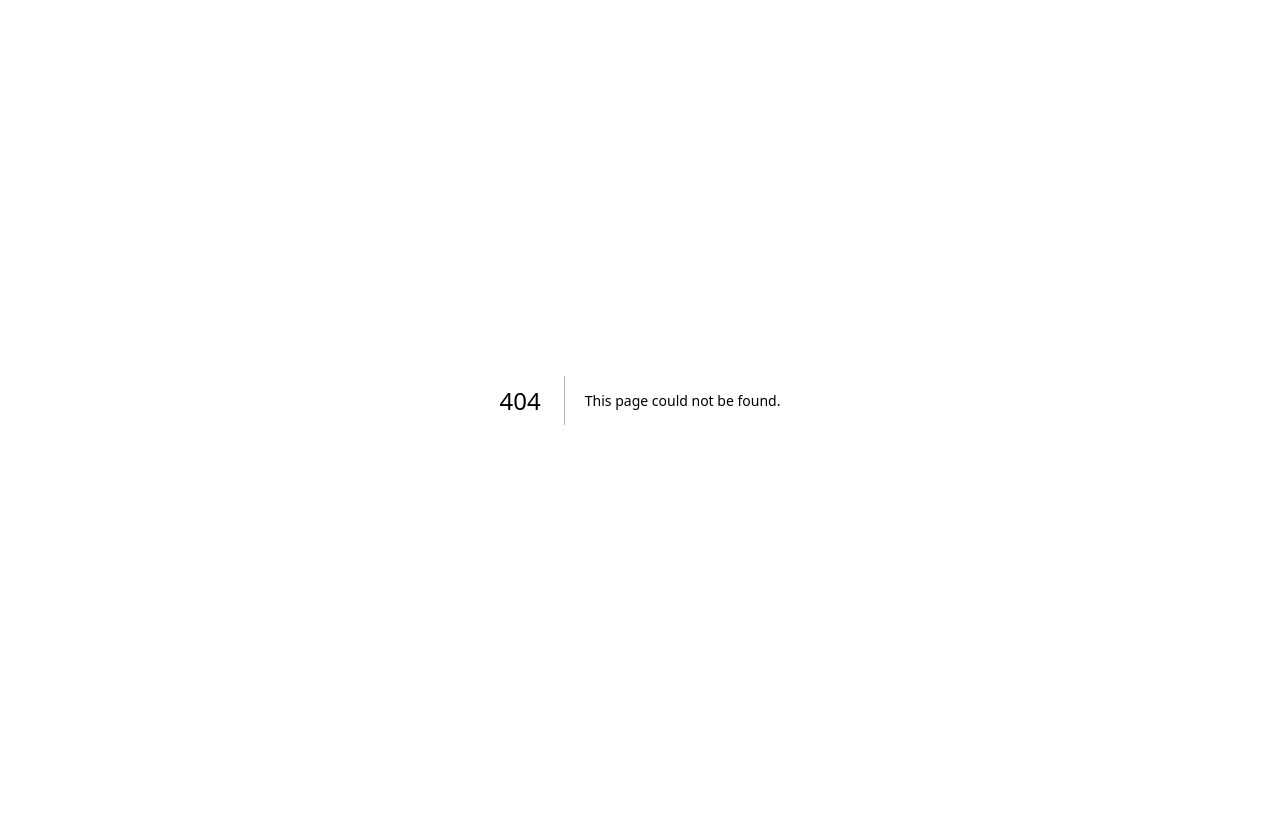
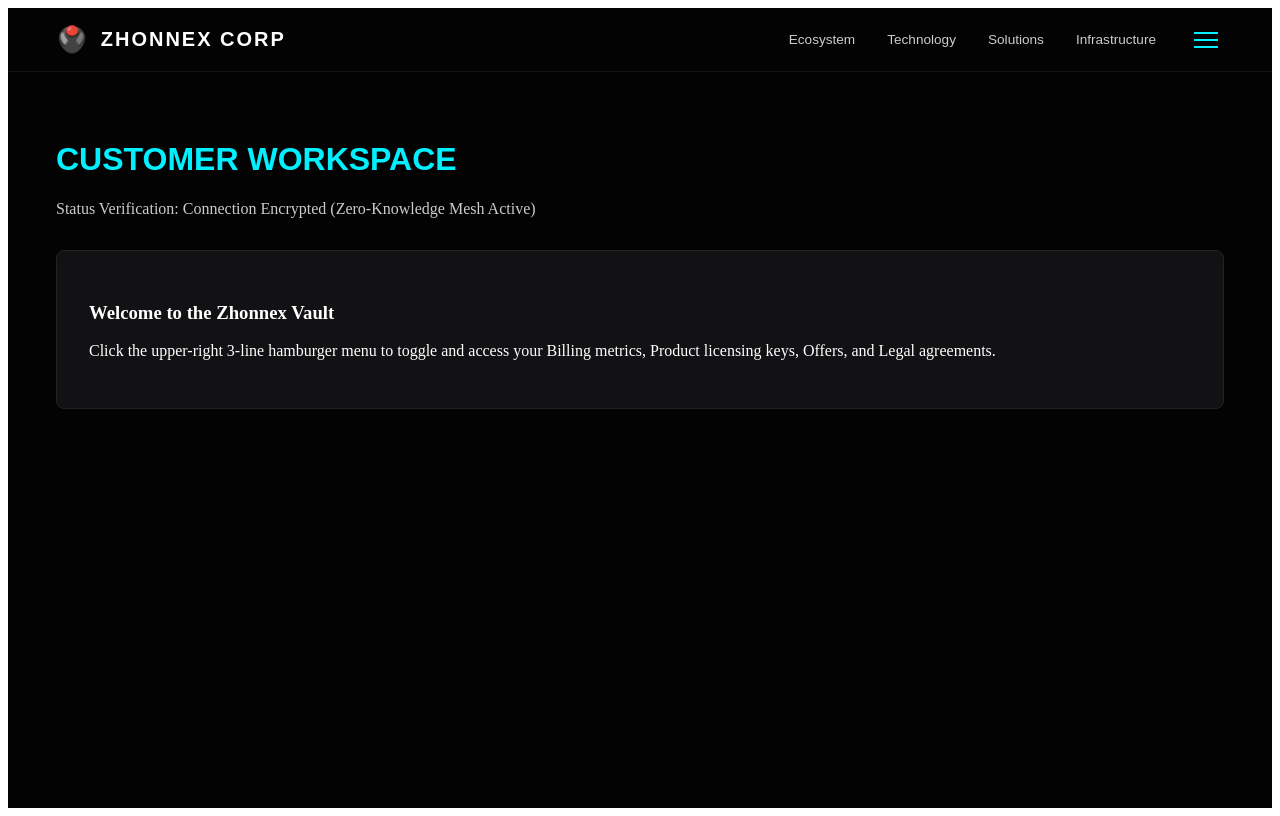
Before and after one commit to uwaziechidubem55-bit/zhonnex-empire-gateway, a Next.js app: page /dashboard/customer in a window 1280 px wide. Before the commit this address had no page. Built offline with nearby package versions, Linux system fonts and the light colour scheme.

Commit message:
Create src/pages/dashboard/customer.tsx

```diff
--- /dev/null
+++ b/src/pages/dashboard/customer.tsx
@@ -0,0 +1,25 @@
+import React, { useState } from 'react';
+import { ZhonnexTokens } from '../../config/design-tokens';
+import { HeaderNavigation } from '../../components/HeaderNavigation';
+import { HamburgerMenu } from '../../components/HamburgerMenu';
+
+export default function CustomerDashboardZone() {
+  const [menuOpen, setMenuOpen] = useState(false);
+
+  return (
+    <div style={{ backgroundColor: ZhonnexTokens.colors.voidBlack, minHeight: '100vh', color: '#fff' }}>
+      <HeaderNavigation onHamburgerClick={() => setMenuOpen(true)} showHamburger={true} />
+      <HamburgerMenu isOpen={menuOpen} onClose={() => setMenuOpen(false)} role="CUSTOMER" />
+
+      <main style={{ padding: '3rem', maxWidth: '1200px', margin: '0 auto' }}>
+        <h1 style={{ fontFamily: ZhonnexTokens.typography.displayFont, color: ZhonnexTokens.colors.imperialCyan }}>CUSTOMER WORKSPACE</h1>
+        <p style={{ color: ZhonnexTokens.colors.textLight }}>Status Verification: Connection Encrypted (Zero-Knowledge Mesh Active)</p>
+
+        <div style={{ backgroundColor: ZhonnexTokens.colors.quantumSlate, padding: '2rem', marginTop: '2rem', borderRadius: '8px', border: '1px solid #222' }}>
+          <h3>Welcome to the Zhonnex Vault</h3>
+          <p>Click the upper-right 3-line hamburger menu to toggle and access your Billing metrics, Product licensing keys, Offers, and Legal agreements.</p>
+        </div>
+      </main>
+    </div>
+  );
+}
```
